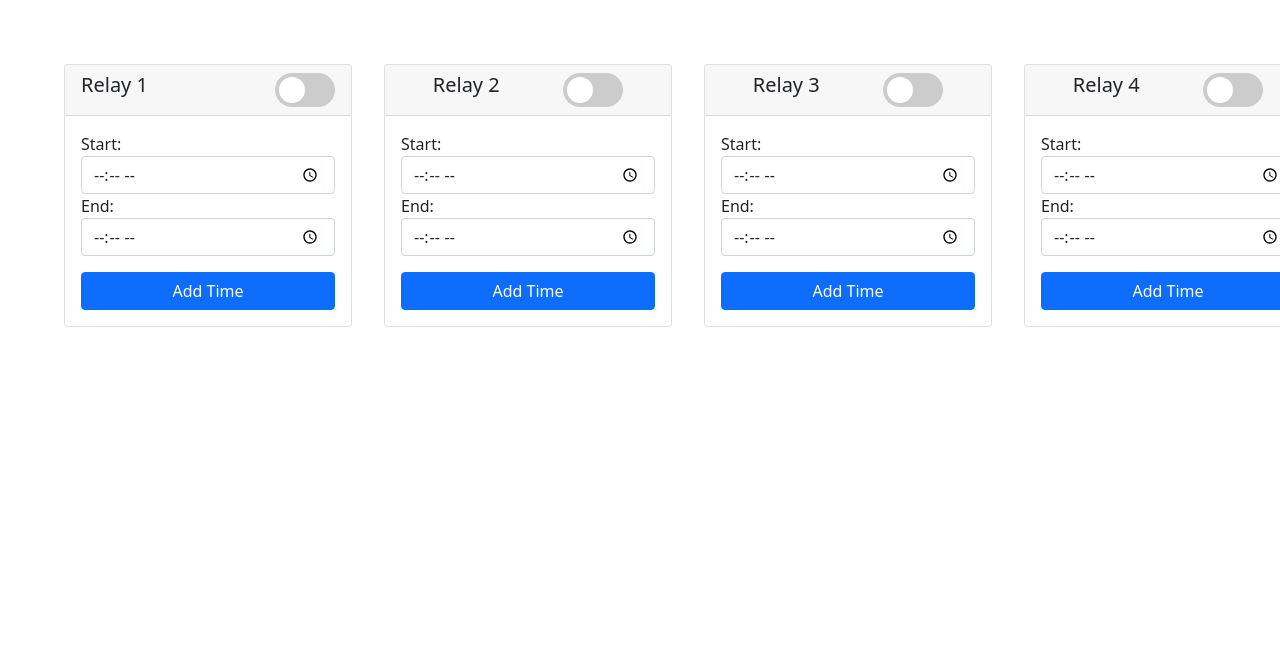
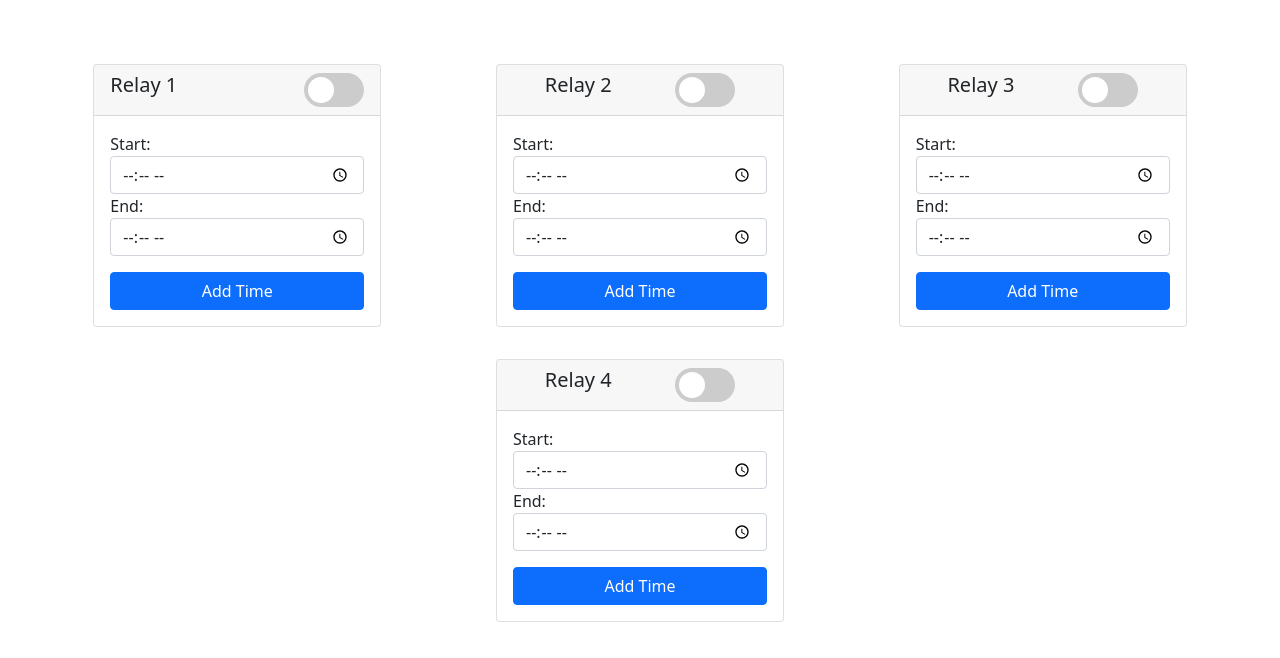
Before and after one commit to ExtraRixe/ESP8266-Relay-Control-Node-ExpressJS-, a website: page index.html in a window 1280 px wide. Shown: the top 658 px of the page. Drawn offline with nearby package versions, Linux system fonts and the light colour scheme; no server answers.

Commit message:
Responsive UI

```diff
--- a/index.html
+++ b/index.html
@@ -79,8 +79,9 @@
 </head>
 
 <body>
-	<main class="d-flex justify-content-around p-5">
-		<div class="d-flex justify-content-center m-3">
+	<main class="row d-flex justify-content-around p-5">
+
+		<div class="col d-flex justify-content-center m-3">
 			<div class="card p-0" style="width: 18rem;">
 				<div class="card-header d-flex justify-content-between">
 					<h5 class="card-title m-0 align-center">Relay 1</h5>
@@ -106,7 +107,7 @@
       </div>
     </div>
 
-    <div class="d-flex justify-content-center m-3">
+    <div class="col d-flex justify-content-center m-3">
       <div class="card p-0" style="width: 18rem;">
          <div class="card-header d-flex justify-content-around">
             <h5 class="card-title">Relay 2</h5>
@@ -134,7 +135,7 @@
       </div>
     </div>
 
-    <div class="d-flex justify-content-center m-3">
+    <div class="col d-flex justify-content-center m-3">
       <div class="card p-0" style="width: 18rem;">
          <div class="card-header d-flex justify-content-around">
             <h5 class="card-title">Relay 3</h5>
@@ -162,7 +163,7 @@
       </div>
     </div>
 
-    <div class="d-flex justify-content-center m-3">
+    <div class="col d-flex justify-content-center m-3">
       <div class="card p-0" style="width: 18rem;">
          <div class="card-header d-flex justify-content-around">
             <h5 class="card-title">Relay 4</h5>
```
